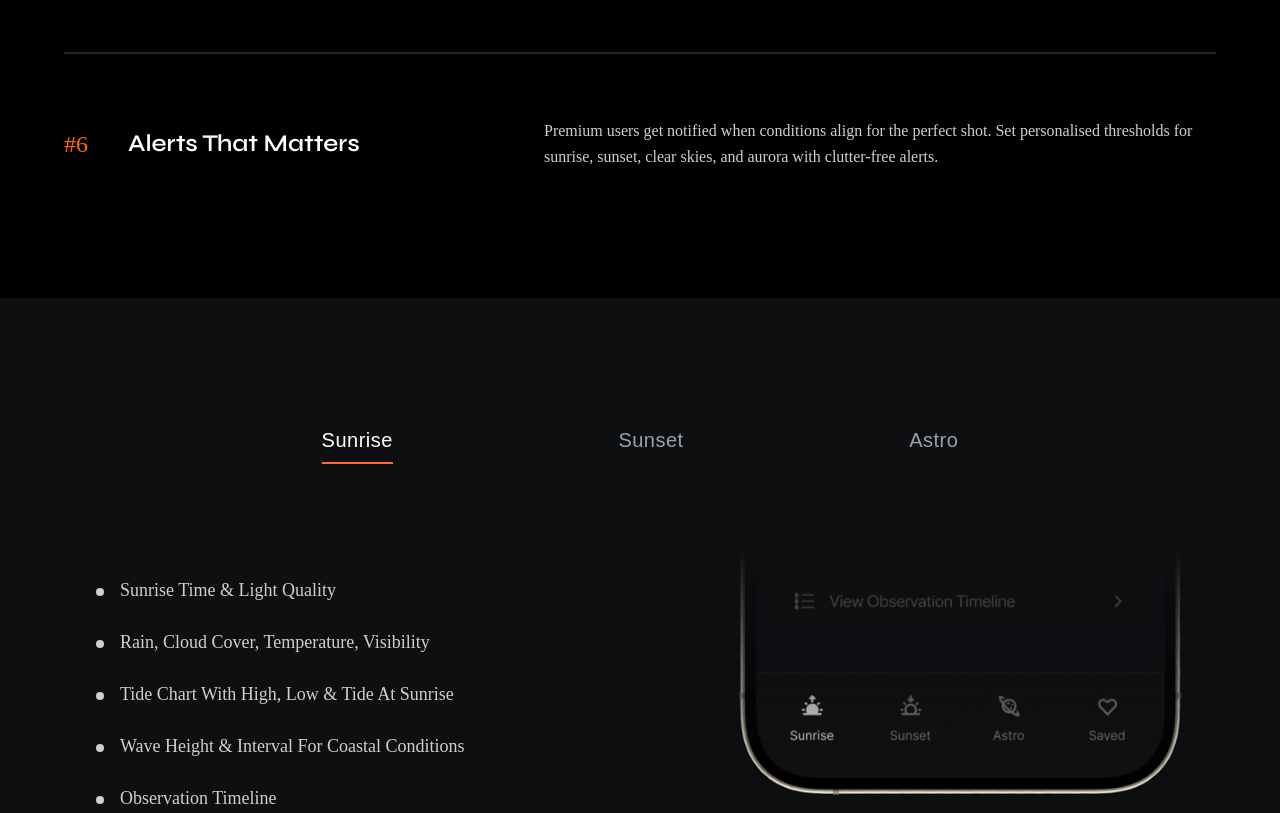
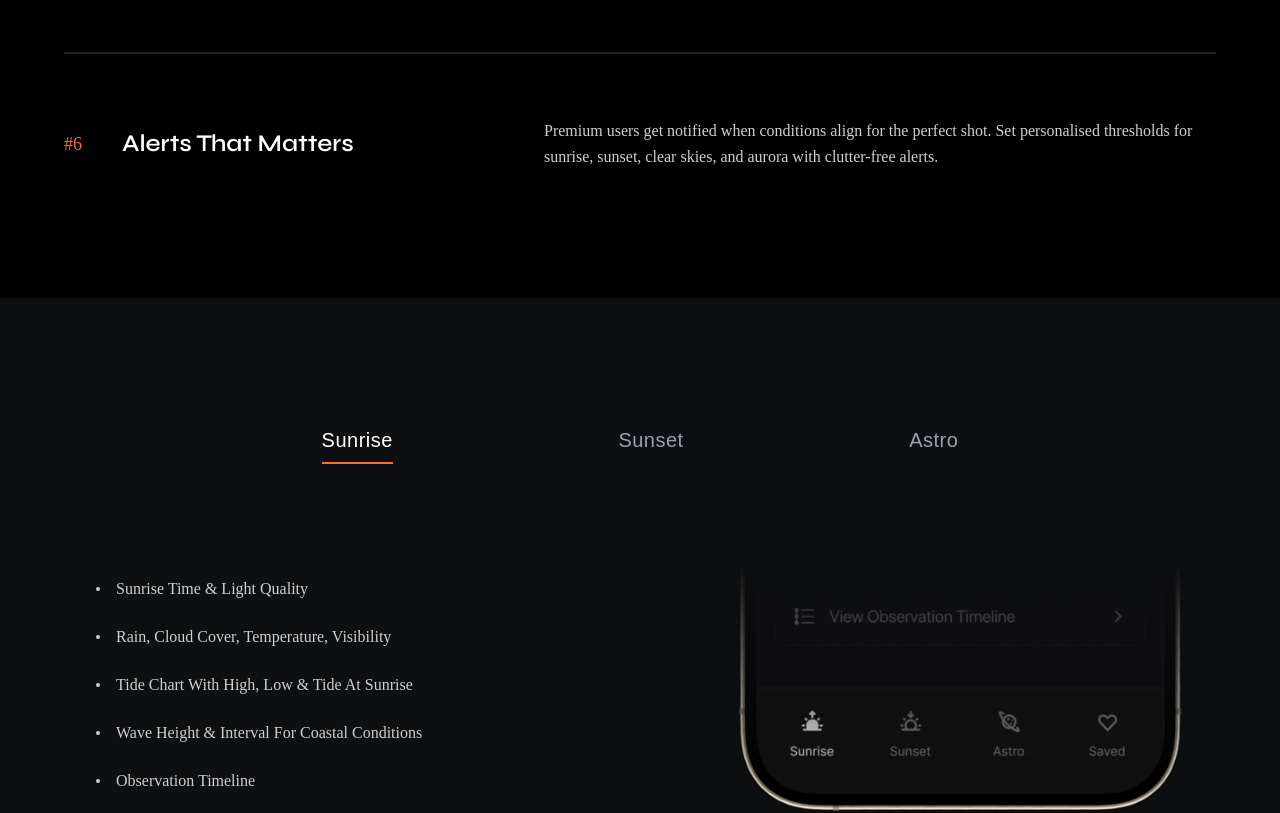
Before and after one commit to sidonweb/readysetshoot, a React (Vite) app: page / in a window 1280 px wide. Shown: the part 1940-2753 px from the top of the page. Built offline with nearby package versions, Linux system fonts and the light colour scheme; a web font is replaced by a local one.

Commit message:
refactor: Improve layout and styling in Features and Toggles components for enhanced UI consistency

```diff
--- a/src/components/Features.tsx
+++ b/src/components/Features.tsx
@@ -138,11 +138,10 @@ const Features = () => {
               <div key={index} className="flex flex-col md:flex-row justify-start md:justify-between items-start md:items-center gap-5">
                 <div className="flex flex-row items-center justify-start md:justify-between gap-4 md:gap-10">
                   {/* Number */}
-                  <div className="flex flex-row items-start md:items-center justify-start md:justify-between gap-10">
-                    <span className="text-orange-500 text-2xl">
+                    <span className="text-[#FF6B2C] text-lg">
                       <span>#</span>{feature.number}
                     </span>
-                  </div>
+
                   {/* Title */}
                   <div className="md:col-span-4 text-center md:text-left">
                     <h3 className="text-2xl font-semibold text-white">
--- a/src/components/Toggles.tsx
+++ b/src/components/Toggles.tsx
@@ -50,9 +50,9 @@ const Toggles: React.FC = () => {
     const currentContent = featureContent[activeMode];
 
     return (
-        <div className="bg-[#0E0F11] text-white px-4 md:px-8 lg:px-24 py-20 md:py-32">
+        <div className="bg-[#0E0F11] text-white px-8 lg:px-24 py-20 md:py-32">
             <div className="max-w-7xl mx-auto">
-                <div className="flex flex-col gap-16  items-center">
+                <div className="flex flex-col gap-16 md:gap-24  items-center">
                     {/* Navigation Tabs */}
                     <div className="flex flex-row justify-evenly items-center w-full max-w-6xl">
                         {Object.entries(featureContent).map(([key, content]) => (
@@ -68,20 +68,20 @@ const Toggles: React.FC = () => {
                             </button>
                         ))}
                     </div>
-                    <div className="flex flex-col md:flex-row gap-12 items-center justify-between w-full max-w-6xl">
+                    <div className="flex flex-col md:flex-row gap-22 items-center justify-between w-full max-w-6xl">
                         {/* Feature List */}
-                        <div className="space-y-6 mt-12">
+                        <div className="space-y-6">
                             {currentContent.items.map((item, index) => (
                                 <div
                                     key={`${activeMode}-${index}`}
-                                    className="flex items-start space-x-4 group opacity-0 animate-fade-in-up"
+                                    className="flex items-center space-x-4 group opacity-0 animate-fade-in-up"
                                     style={{
                                         animationDelay: `${index * 100}ms`,
                                         animationFillMode: 'forwards'
                                     }}
                                 >
-                                    <div className="w-2 h-2 rounded-full bg-[#CFCFCF] mt-3 flex-shrink-0 "></div>
-                                    <p className="text-lg text-[#CFCFCF]">
+                                    <div className="w-1 h-1 rounded-full bg-[#CFCFCF] flex-shrink-0 "></div>
+                                    <p className=" text-[#CFCFCF]">
                                         {item}
                                     </p>
                                 </div>
```
